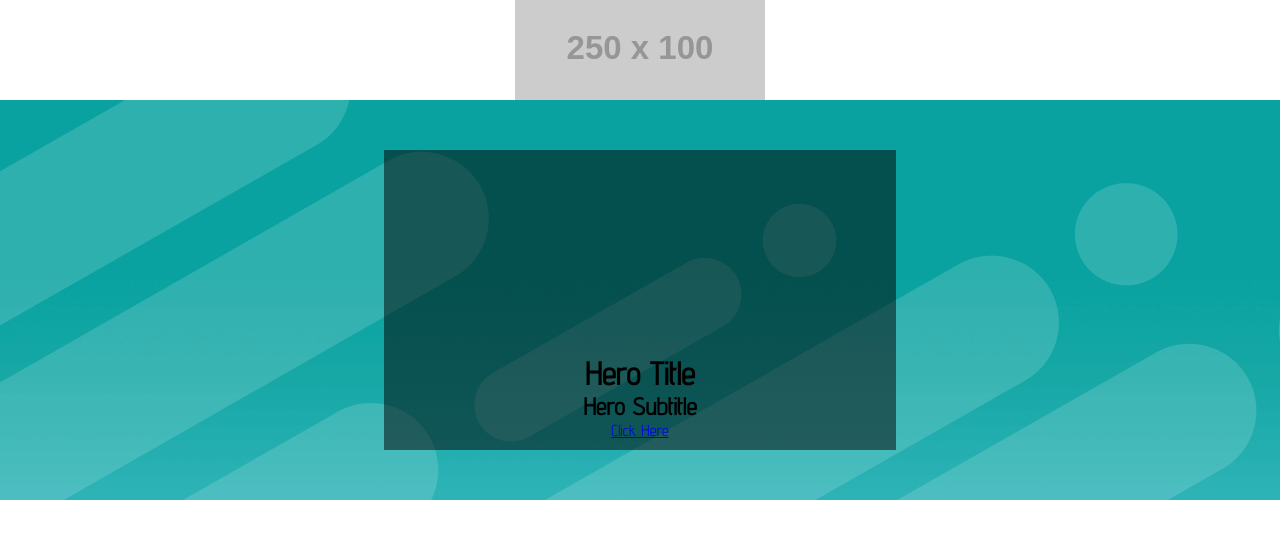
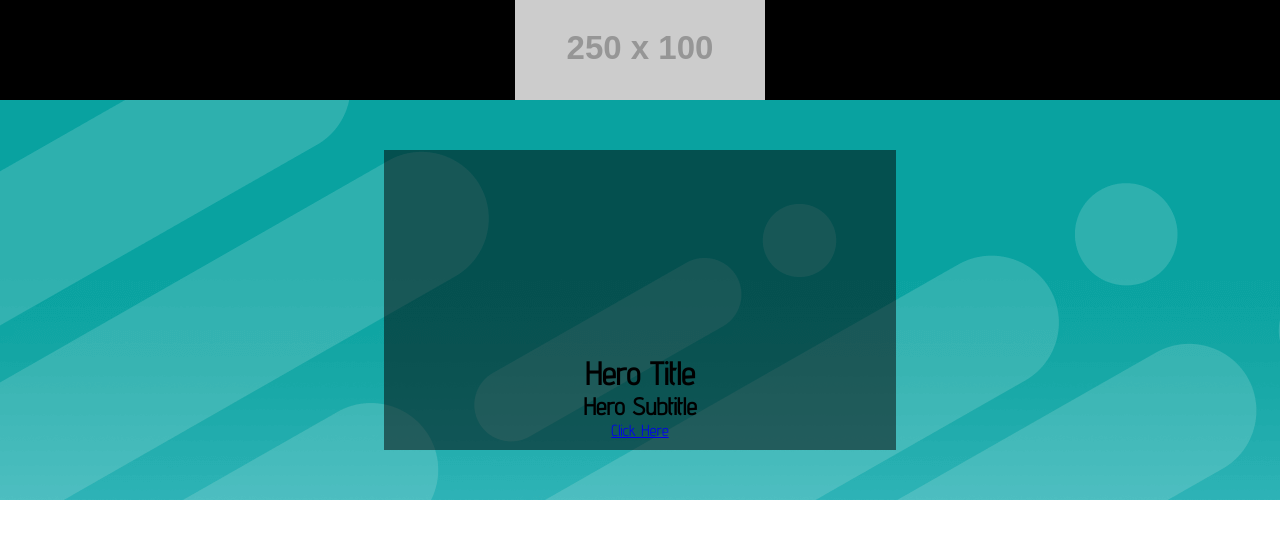
Before and after one commit to apandrade/static-landing-page, a Nuxt app: page / in a window 1280 px wide. Shown: the top 538 px of the page. Built offline with nearby package versions, Linux system fonts and the light colour scheme.

Commit message:
Fix menu bg color issue

```diff
--- a/components/Menu.vue
+++ b/components/Menu.vue
@@ -23,4 +23,15 @@ export default {
     position: relative;
     height: 100px;
 }
+nav.container--fluid {
+    width: 100%;
+    padding-left: 2.5%;
+    padding-right: 2.5%;
+}
+@media ( min-width: 768px ) {
+    nav.container--fluid{
+        padding-left: 10%;
+        padding-right: 10%;
+    }
+}
 </style>
--- a/pages/index.vue
+++ b/pages/index.vue
@@ -16,7 +16,7 @@ export default {
   data() {
     return {
       menu: {
-          bgColor: '',
+          bgColor: '#000',
       },
       logo: {
           url:'https://via.placeholder.com/250x100',
```
